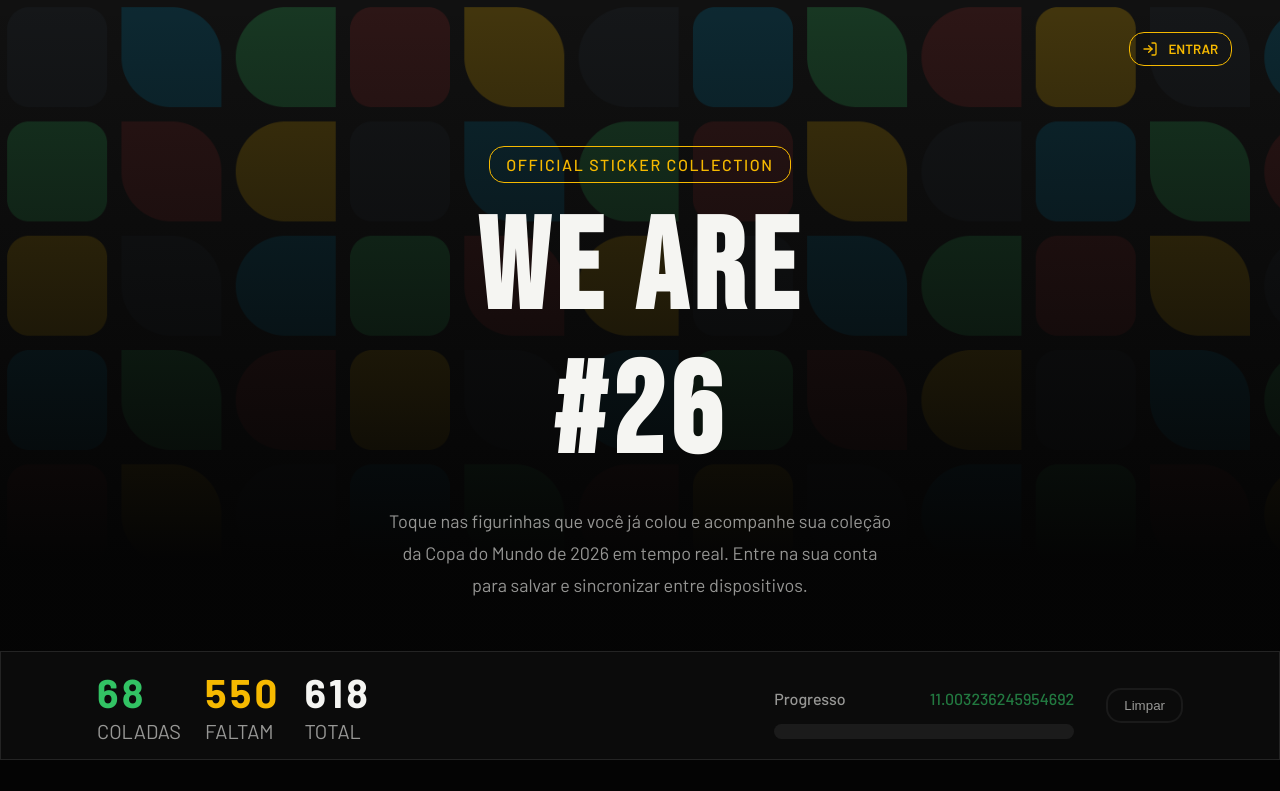
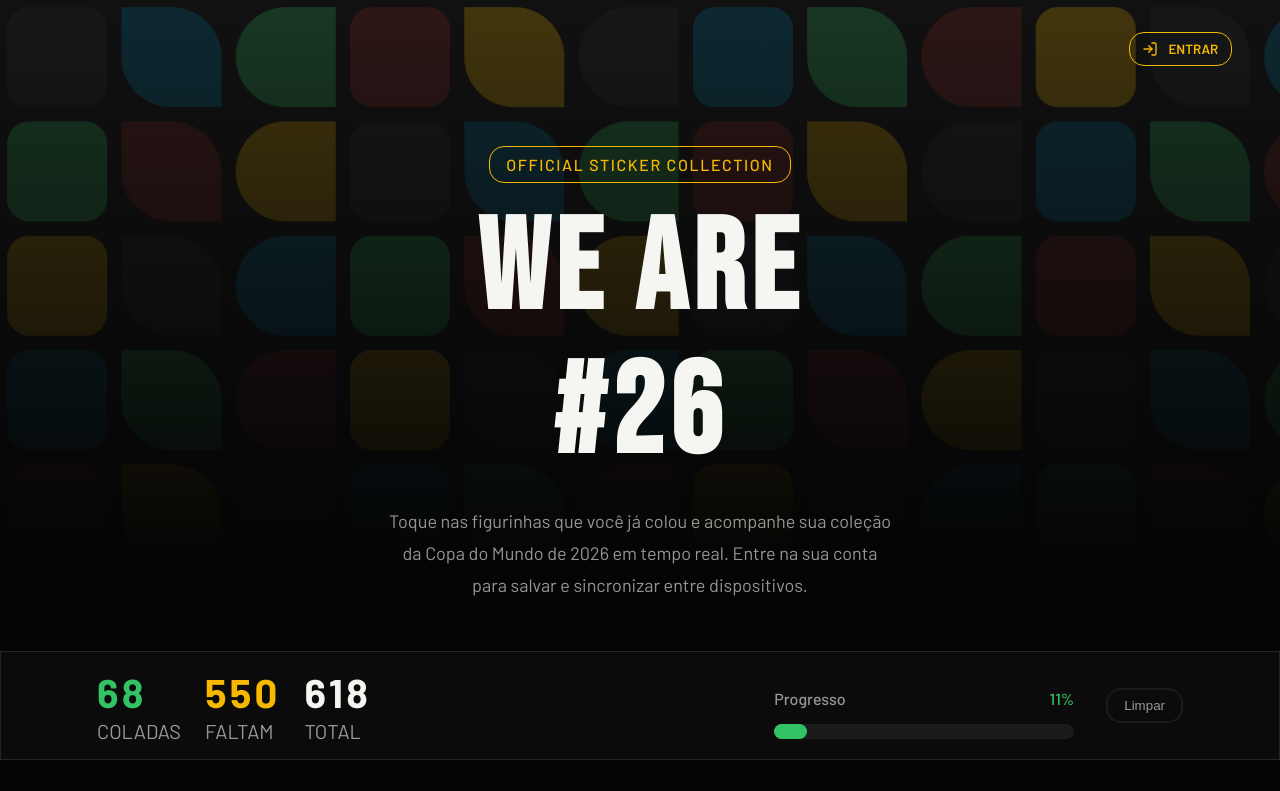
Before and after one commit to diegomendes80/We-26, a React (Vite) app in the folder We-26/: page / in a window 1280 px wide. Shown: the top 791 px of the page. Built offline with nearby package versions, Linux system fonts and the light colour scheme.

Commit message:
progress bar logic

```diff
--- a/We-26/src/components/Main/Progress/Progress.jsx
+++ b/We-26/src/components/Main/Progress/Progress.jsx
@@ -23,10 +23,12 @@ export function Progress({total, marked}){
             <div className="progress__exibition">
                 <div className="exibition__bar">
                     <div className="bar__info">
-                        <p>Progresso</p> <p>{(marked/total)*100}</p>
+                        <p>Progresso</p> <p>{Math.round((marked/total)*100)}%</p>
                     </div>
 
-                    <div className="bar__div"></div>
+                    <div className="bar__div"  style={{'--progresso': `${Math.round((marked/total)*100)}%` }}>
+                        <div className="preenchimento"></div>
+                    </div>
                 </div>
 
                 <button className="clear-btn">Limpar</button>
--- a/We-26/src/components/Main/Progress/progress.scss
+++ b/We-26/src/components/Main/Progress/progress.scss
@@ -76,6 +76,7 @@
 
                     &:nth-child(2){
                         color: var.$color-primary;
+                        opacity: 1;
                     }
                 }
             }
@@ -85,6 +86,13 @@
                 height: 15px;
                 border-radius: 15px;
                 background-color: var.$color-card-light;
+
+                .preenchimento{
+                    width: var(--progresso);
+                    height: 100%;
+                    background-color: var.$color-primary;
+                    border-radius: 15px;
+                }
             }
 
 
```
